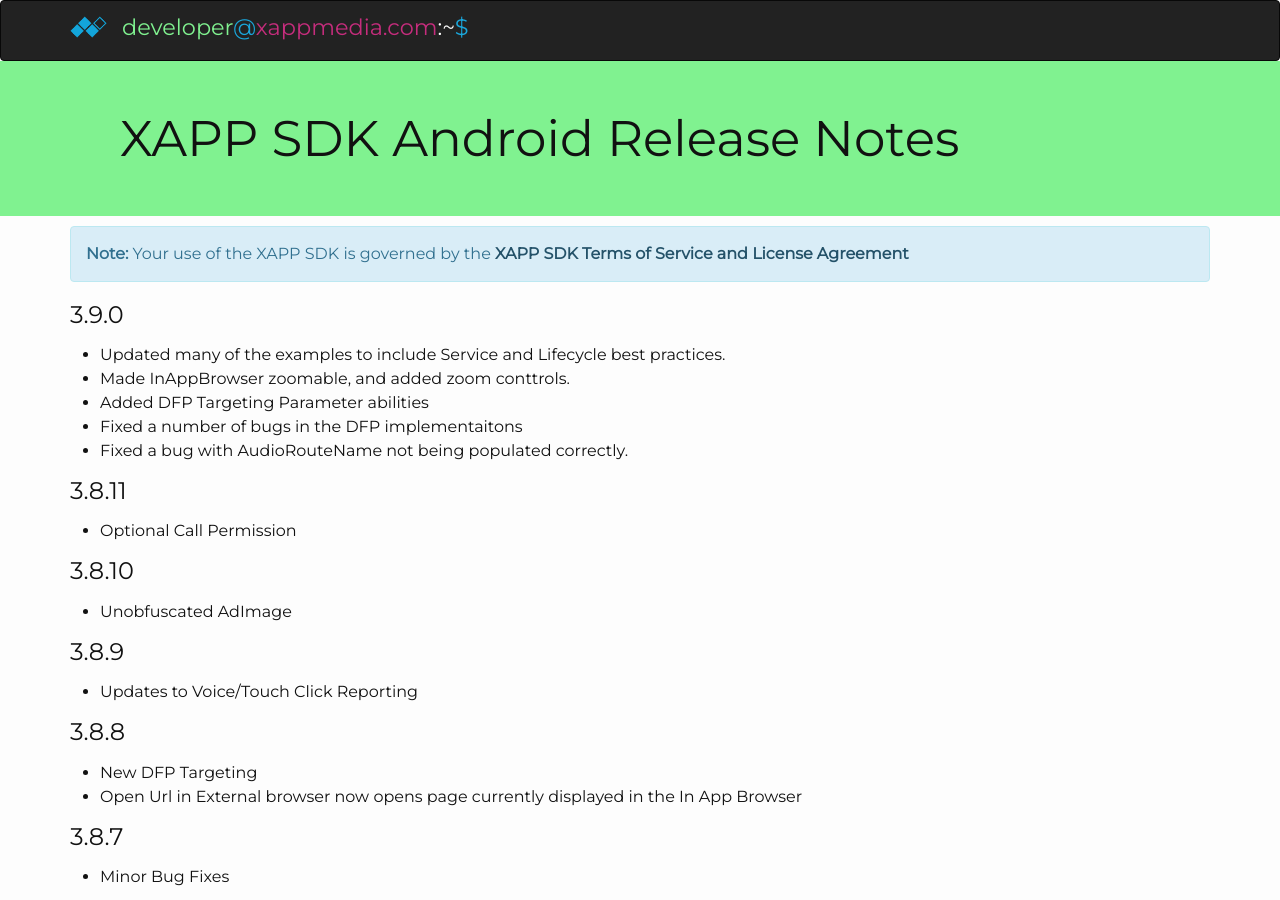
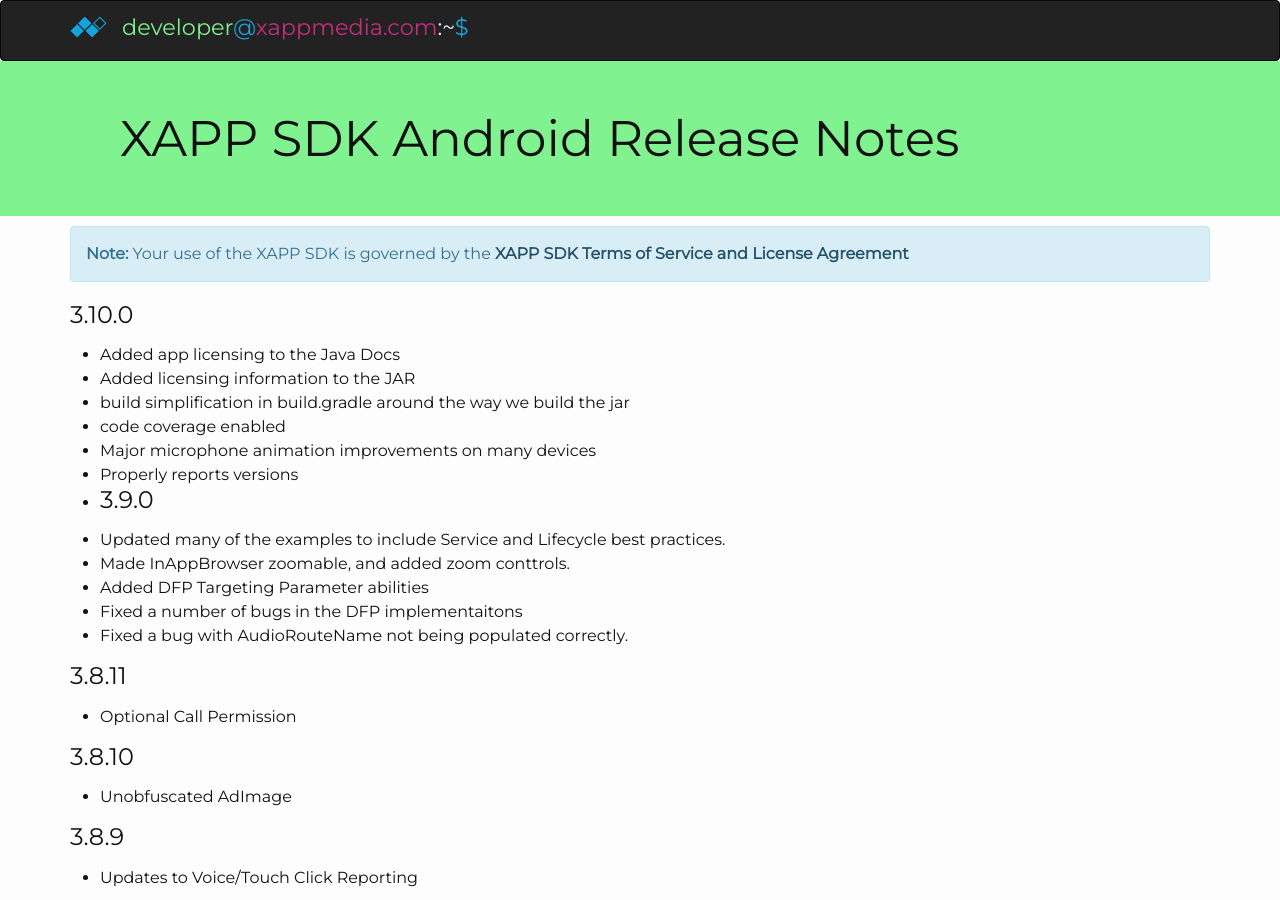
Before and after one commit to chrsdietz/Documentation, a Jekyll site: the page built from _android/release-notes.markdown, in a window 1280 px wide and 900 px high. Built offline with Jekyll 4.4.1, drawn with Linux system fonts in a browser that asks for light colours; nearby versions of some CDN libraries; library files that are not in the unit come from our copies; Markdown is read by kramdown in place of the engine named in the settings; comment, search, counter and statistics services are not loaded.

Commit message:
3.10.0 documents updates

```diff
--- a/_android/release-notes.markdown
+++ b/_android/release-notes.markdown
@@ -2,6 +2,15 @@
 layout: page
 title: XAPP SDK Android Release Notes
 ---
+### 3.10.0
+
+* Added app licensing to the Java Docs
+* Added licensing information to the JAR
+* build simplification in build.gradle around the way we build the jar
+* code coverage enabled
+* Major microphone animation improvements on many devices
+* Properly reports versions
+*
 ### 3.9.0
 
 * Updated many of the examples to include Service and Lifecycle best practices.
```
